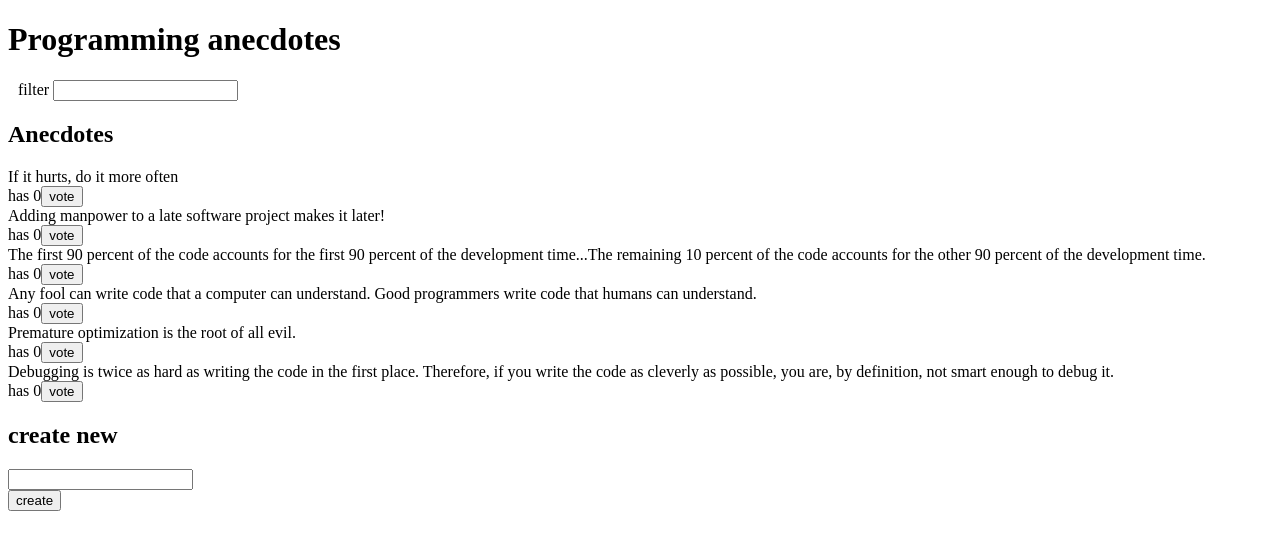
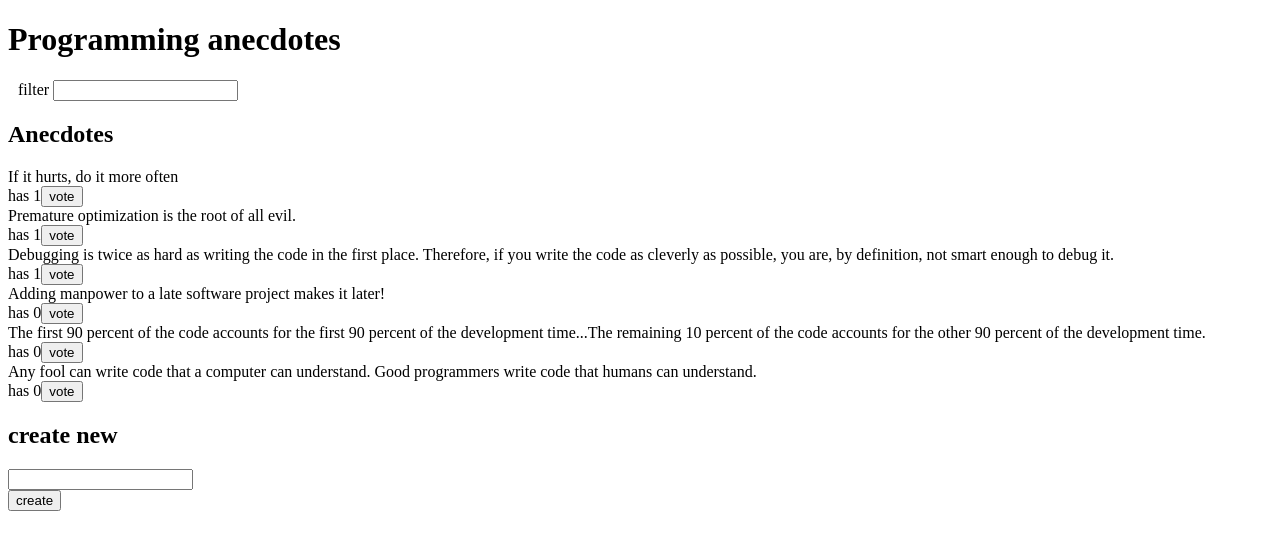
Before and after one commit to TopMak/HY_FS2018_osa6, a React (Create React App) app: page / in a window 1280 px wide. Shown: the top 550 px of the page. Built offline with nearby package versions, Linux system fonts and the light colour scheme; data requests are answered from the project's data file.

Commit message:
Teht6.12 add voteAnecdote functionality

```diff
--- a/db.json
+++ b/db.json
@@ -3,7 +3,7 @@
     {
       "content": "If it hurts, do it more often",
       "id": "47145",
-      "votes": 0
+      "votes": 1
     },
     {
       "content": "Adding manpower to a late software project makes it later!",
@@ -23,12 +23,12 @@
     {
       "content": "Premature optimization is the root of all evil.",
       "id": "25170",
-      "votes": 0
+      "votes": 1
     },
     {
       "content": "Debugging is twice as hard as writing the code in the first place. Therefore, if you write the code as cleverly as possible, you are, by definition, not smart enough to debug it.",
       "id": "98312",
-      "votes": 0
+      "votes": 1
     }
   ]
 }
--- a/src/components/AnecdoteList.js
+++ b/src/components/AnecdoteList.js
@@ -3,7 +3,12 @@ import { voteAnecdote } from '../reducers/anecdoteReducer'
 import { voteAnecdoteNotification } from '../reducers/notificationReducer'
 import { connect } from 'react-redux'
 
+import anecdoteService from '../services/anecdotes'
+
 class AnecdoteList extends React.Component {
+
+  //TODO or think: remove voteAnecdote action,
+  //since voting is done via backend and result is returned as +1 already
 
   render() {
     return (
@@ -14,9 +19,11 @@ class AnecdoteList extends React.Component {
             {anecdote.content}
             <div>
               has {anecdote.votes}
-              <button onClick={() => {
+              <button onClick={async () => {
+                const votedAnecdote = await anecdoteService.voteAnecdote(anecdote)
+                // console.log(votedAnecdote)
                 this.props.voteAnecdote(anecdote.id)
-                this.props.voteAnecdoteNotification(anecdote.content)
+                this.props.voteAnecdoteNotification(votedAnecdote.content)
               }
               }>vote</button>
             </div>
--- a/src/services/anecdotes.js
+++ b/src/services/anecdotes.js
@@ -12,4 +12,11 @@ const postAnecdote = async (content) => {
   return response.data
 }
 
-export default { getAll, postAnecdote }
+const voteAnecdote = async (anecdote) => {
+  //add votes here
+  const votedAnecdote = {...anecdote, votes: anecdote.votes + 1}
+  const response = await axios.put(`${url}/${votedAnecdote.id}`, votedAnecdote)
+  return response.data
+}
+
+export default { getAll, postAnecdote, voteAnecdote }
```
